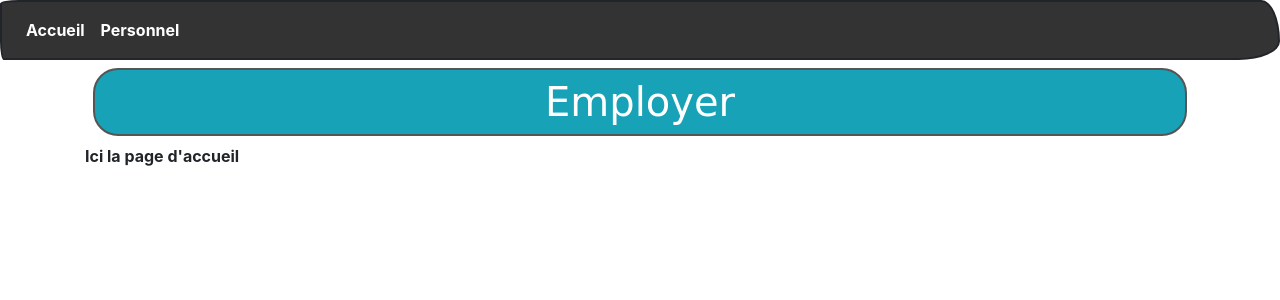
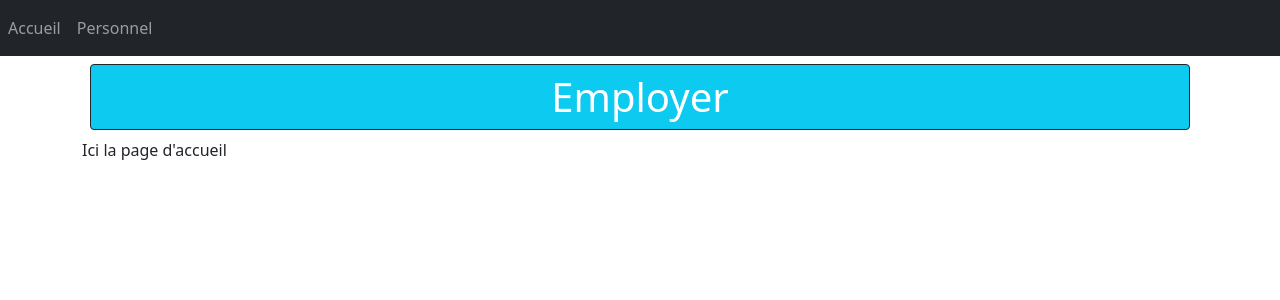
Before and after one commit to Nanobolide/ExoRendre, a PHP site: page / in a window 1280 px wide. Shown: the top 300 px of the page. Run offline with PHP 8.4, Linux system fonts and the light colour scheme; data that the repository does not hold is empty; some web fonts are replaced.

Commit message:
navbar modifie

```diff
--- a/views/template.php
+++ b/views/template.php
@@ -1,13 +1,13 @@
 <!DOCTYPE html>
-<html lang="en">
+<html lang="fr">
 <head>
     <meta charset="UTF-8">
     <meta name="viewport" content="width=device-width, initial-scale=1.0">
-    <title>Document</title>
-    <link rel="stylesheet" href="https://bootswatch.com/4/sketchy/bootstrap.min.css">
+    <title>Home</title>
+    <link href="https://cdn.jsdelivr.net/npm/bootstrap@5.1.3/dist/css/bootstrap.min.css" rel="stylesheet" integrity="sha384-1BmE4kWBq78iYhFldvKuhfTAU6auU8tT94WrHftjDbrCEXSU1oBoqyl2QvZ6jIW3" crossorigin="anonymous">
 </head>
 <body>
-    <nav class="navbar navbar-expand-lg navbar-dark bg-primary">
+    <nav class="navbar navbar-expand-lg navbar-dark bg-dark">
         <button class="navbar-toggler" type="button" data-toggle="collapse" data-target="#navbarColor01" aria-controls="navbarColor01" aria-expanded="false" aria-label="Toggle navigation">
             <span class="navbar-toggler-icon"></span>
         </button>
```
